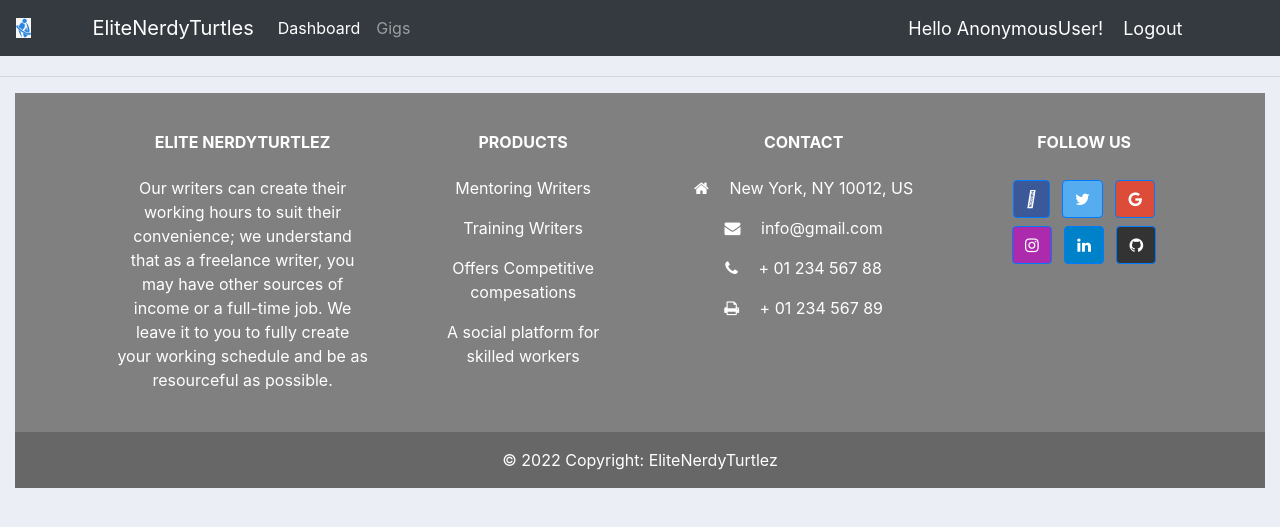
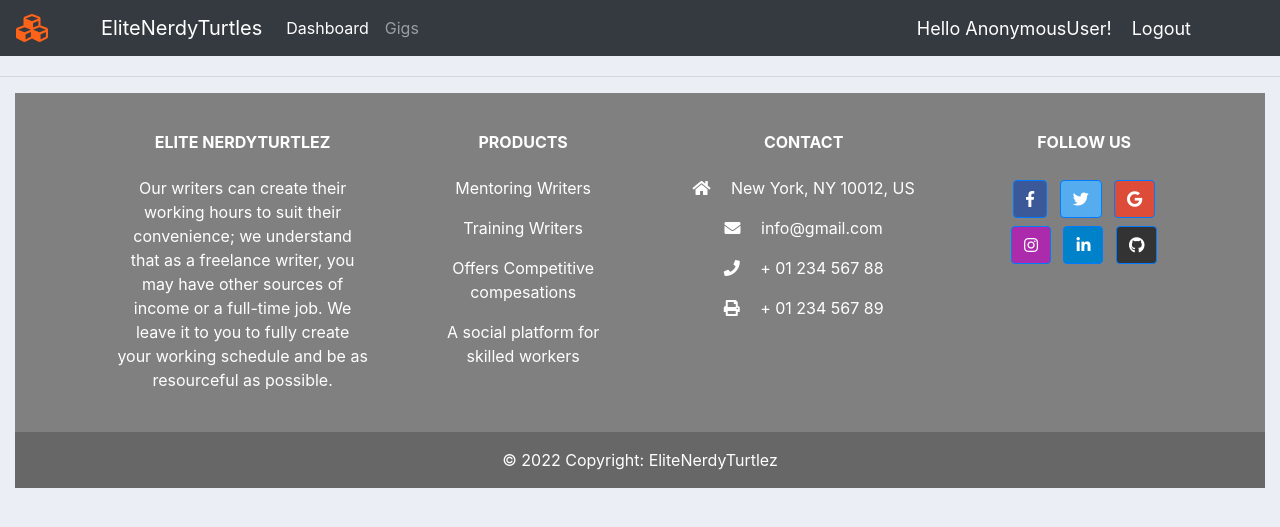
Before and after one commit to guruwiky/dante, a Django app: page /forget/ in a window 1280 px wide. Shown: the top 527 px of the page. Run offline with Django 4.2, Linux system fonts and the light colour scheme; some libraries are stand-ins or nearby versions.

Commit message:
fontawesome

```diff
--- a/accounts/templates/accounts/main.html
+++ b/accounts/templates/accounts/main.html
@@ -99,7 +99,7 @@
                style="background-color: #55acee"
                href="#!"
                role="button"
-               ><i class="fa fa-twitter"></i
+               ><i class="fab fa-twitter"></i
               ></a>
 
             <!-- Google -->
@@ -108,7 +108,7 @@
                style="background-color: #dd4b39"
                href="#!"
                role="button"
-               ><i class="fa fa-google"></i
+               ><i class="fab fa-google"></i
               ></a>
 
             <!-- Instagram -->
@@ -117,7 +117,7 @@
                style="background-color: #ac2bac"
                href="#!"
                role="button"
-               ><i class="fa fa-instagram"></i
+               ><i class="fab fa-instagram"></i
               ></a>
 
             <!-- Linkedin -->
@@ -126,7 +126,7 @@
                style="background-color: #0082ca"
                href="#!"
                role="button"
-               ><i class="fa fa-linkedin"></i
+               ><i class="fab fa-linkedin-in"></i
               ></a>
             <!-- Github -->
             <a
@@ -134,7 +134,7 @@
                style="background-color: #333333"
                href="#!"
                role="button"
-               ><i class="fa fa-github"></i
+               ><i class="fab fa-github"></i
               ></a>
           </div>
         </div>
--- a/accounts/templates/accounts/navbar.html
+++ b/accounts/templates/accounts/navbar.html
@@ -1,4 +1,5 @@
 {% load static %}
+<link rel="stylesheet" href="https://use.fontawesome.com/releases/v5.6.1/css/all.css" integrity="sha384-gfdkjb5BdAXd+lj+gudLWI+BXq4IuLW5IT+brZEZsLFm++aCMlF1V92rMkPaX4PP" crossorigin="anonymous">
 <style>
   .hello-msg{
     font-size: 18px;
@@ -7,7 +8,7 @@
   }
 </style>
 <nav class="navbar navbar-expand-md navbar-dark bg-dark navbar-laravel" style="margin-bottom: 20px;">
-  <img src="{% static 'images/logoo.jpg' %} " class="img-fluid">
+  <i class="fas fa-cubes fa-2x me-3" style="color: #ff6219;"></i>
     <div class="container">
         <a class="navbar-brand" href="{% url 'home' %}">EliteNerdyTurtles</a>
   <button class="navbar-toggler" type="button" data-toggle="collapse" data-target="#navbarNav" aria-controls="navbarNav" aria-expanded="false" aria-label="Toggle navigation">
```
